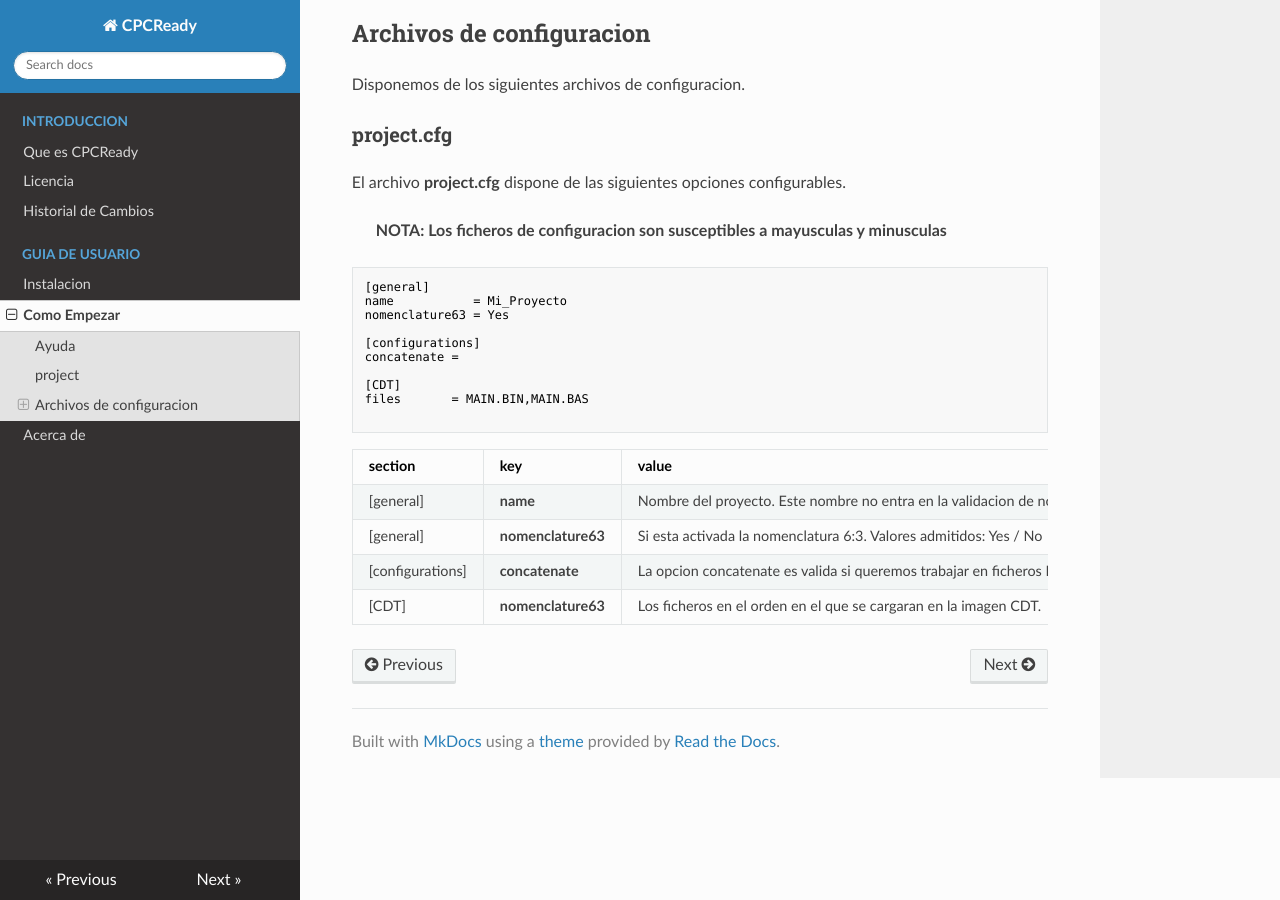
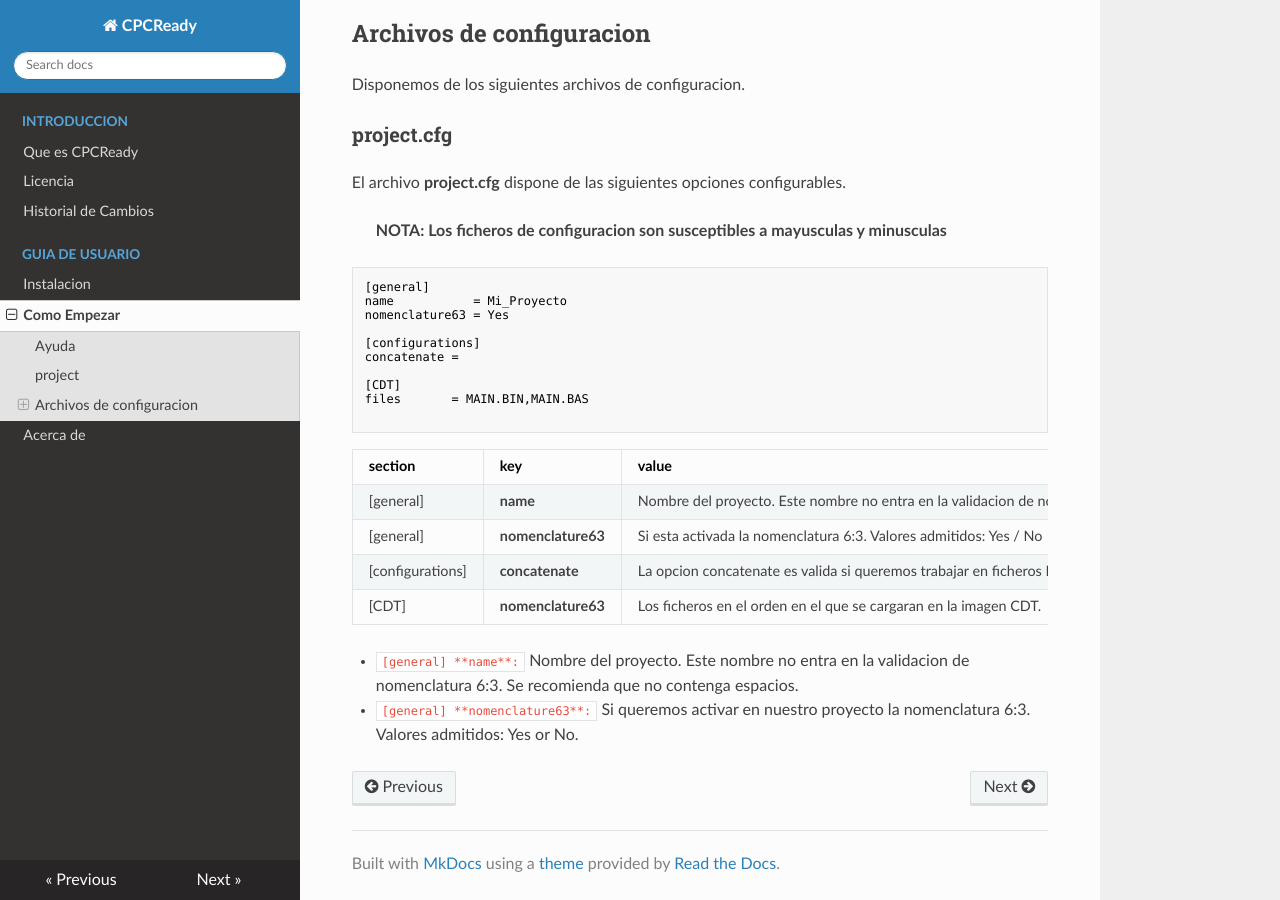
Before and after one commit to CPCReady/doc, an MkDocs documentation site: the page built from docs/users-guide.md, in a window 1280 px wide and 900 px high, scrolled down 1969 px. Built offline with MkDocs 1.6.1, drawn with Linux system fonts in a browser that asks for light colours; nearby versions of some CDN libraries.

Commit message:
add commands

```diff
--- a/docs/users-guide.md
+++ b/docs/users-guide.md
@@ -129,3 +129,6 @@ files       = MAIN.BIN,MAIN.BAS
 |[general]| **nomenclature63** | Si esta activada la nomenclatura 6:3. Valores admitidos: Yes / No  |
 |[configurations]| **concatenate** | La opcion concatenate es valida si queremos trabajar en ficheros BAS independientes (No valido para Basic Compilado con ugbasic), de tal forma que tendremos nuestro codigo estructurado en varios ficheros y la compilacion lo dejara en uno solo para nuestra imagen de disco. de tal forma que si le damos un valor con un nombre de fichero concatenara todos los archivos BAS en él.|
 |[CDT]| **nomenclature63** | Los ficheros en el orden en el que se cargaran en la imagen CDT.  |
+
+* `[general] **name**:` Nombre del proyecto. Este nombre no entra en la validacion de nomenclatura 6:3. Se recomienda que no contenga espacios.
+* `[general] **nomenclature63**:` Si queremos activar en nuestro proyecto la nomenclatura 6:3. Valores admitidos: Yes or No.
```
